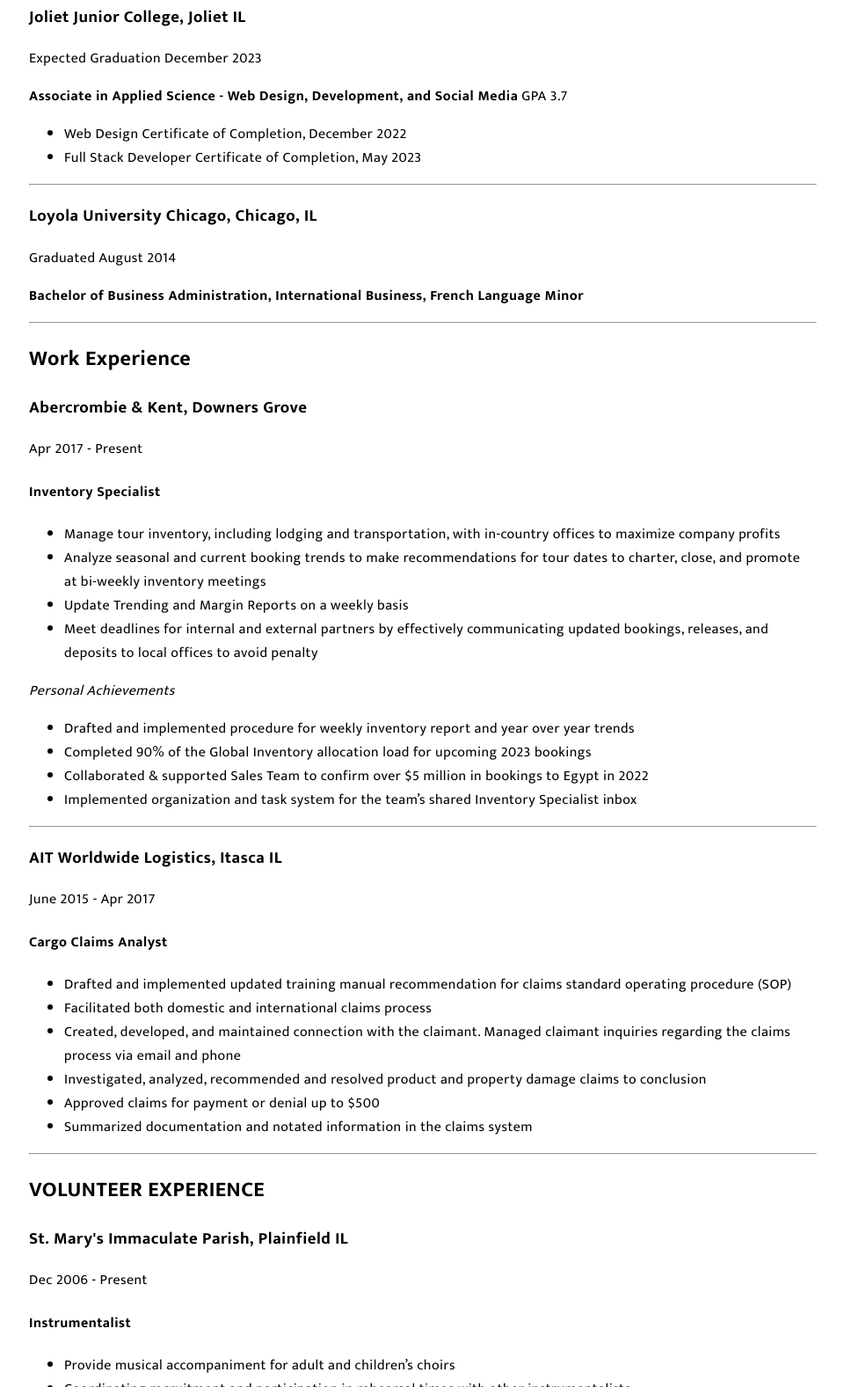
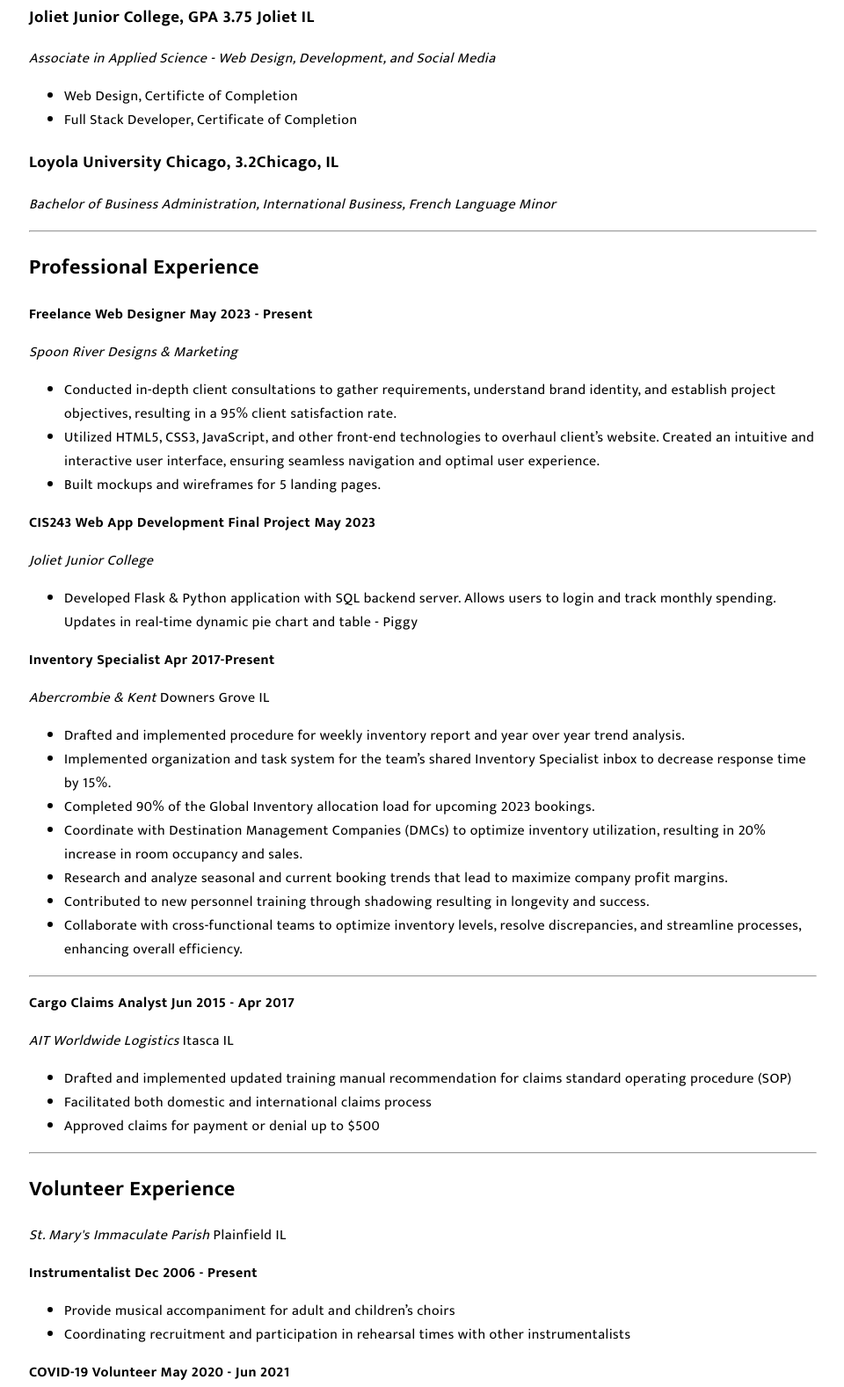
Before and after one commit to rbrantley0414/rbrantley0414.github.io, a plain HTML site: page resume.html in a window 1280 px wide. Shown: the part 379-1956 px from the top of the page at 88% size, without its empty margins (159-1119 px from the left). Drawn offline with nearby package versions, Linux system fonts and the light colour scheme.

Commit message:
Update resume.html

```diff
--- a/resume.html
+++ b/resume.html
@@ -12,6 +12,7 @@
         rel="stylesheet">
     <link rel="stylesheet" href="https://unicons.iconscout.com/release/v4.0.0/css/line.css">
     <link rel="stylesheet" href="style.css">
+    <!-- <link rel="stylesheet" href="style-dark.css"> -->
     <title>Resume | Rebecca Brantley</title>
     <link rel="icon" type="image/x-icon" href="media/brantley_favicon.png">
 </head>
@@ -49,72 +50,66 @@
             <a href="#contact">Contact</a>
         </nav>
         <h1>Resume</h1>
+        <!-- Reduce line height -->
     </section>
     <section class="content resume">
         <h2>Rebecca Brantley</h2>
         <p><a href="tel: +18152745197">815.274.5197</a> | <a
                 href="mailto: rbrantley0414@gmail.com">rbrantley0414@gmail.com</a> | Chicago, IL</p>
         <h2>EDUCATION</h2>
-        <h3>Joliet Junior College, Joliet IL</h3>
-        <p>Expected Graduation December 2023</p>
-        <p><strong>Associate in Applied Science - Web Design, Development, and Social Media</strong> GPA 3.7</p>
+        <h3>Joliet Junior College, GPA 3.75 <span>Joliet IL</span></h3>
+        <p><i>Associate in Applied Science - Web Design, Development, and Social Media</i></p>
+            <ul>
+                <li>Web Design, Certificte of Completion</li>
+                <li>Full Stack Developer, Certificate of Completion</li>
+            </ul>
+        <h3>Loyola University Chicago, 3.2<span>Chicago, IL</span></h3>
+        <p><i>Bachelor of Business Administration, International Business, French Language Minor</i></p>
+
+        <hr>
+        <h2>Professional Experience</h2>
+        <p><strong>Freelance Web Designer <span>May 2023 - Present</span></strong></p>
+        <p><i>Spoon River Designs & Marketing</i></p>
         <ul>
-            <li>Web Design Certificate of Completion, December 2022</li>
-            <li>Full Stack Developer Certificate of Completion, May 2023</li>
+            <li>Conducted in-depth client consultations to gather requirements, understand brand identity, and establish project objectives, resulting in a 95% client satisfaction rate.</li>
+            <li>Utilized HTML5, CSS3, JavaScript, and other front-end technologies to overhaul client’s website. Created an intuitive and interactive user interface, ensuring seamless navigation and optimal user experience.</li>
+            <li>Built mockups and wireframes for 5 landing pages.</li>
+        </ul>
+        <p><strong>CIS243 Web App Development Final Project <span>May 2023</span></strong></p>
+        <p><i>Joliet Junior College</i></p>
+        <ul>
+            <li>Developed Flask & Python application with SQL backend server. Allows users to login and track monthly spending. Updates in real-time dynamic pie chart and table - <a class="clickable-link" href="https://rbrantley0414.github.io/budget-app/" target="_blank">Piggy</a></li>
+        </ul>
+        <p><strong>Inventory Specialist <span>Apr 2017-Present</span></strong></p>
+        <p><i>Abercrombie & Kent</i> <span>Downers Grove IL</span></p>
+        <ul>
+            <li>Drafted and implemented procedure for weekly inventory report and year over year trend analysis.</li>
+            <li>Implemented organization and task system for the team’s shared Inventory Specialist inbox to decrease response time by 15%.</li>
+            <li>Completed 90% of the Global Inventory allocation load for upcoming 2023 bookings.</li>
+            <li>Coordinate with Destination Management Companies (DMCs) to optimize inventory utilization, resulting in 20% increase in room occupancy and sales.</li>
+            <li>Research and analyze seasonal and current booking trends that lead to maximize company profit margins.</li>
+            <li>Contributed to new personnel training through shadowing resulting in longevity and success.</li>
+            <li>Collaborate with cross-functional teams to optimize inventory levels, resolve discrepancies, and streamline processes, enhancing overall efficiency.</li>
         </ul>
         <hr>
-        <h3>Loyola University Chicago, Chicago, IL</h3>
-        <p>Graduated August 2014</p>
-        <p><strong>Bachelor of Business Administration, International Business, French Language Minor</strong></p>
-        <hr>
-        <h2>Work Experience</h2>
-        <h3>Abercrombie & Kent, Downers Grove</h3>
-        <p>Apr 2017 - Present</p>
-        <h4>Inventory Specialist</h4>
-        <ul>
-            <li>Manage tour inventory, including lodging and transportation, with in-country offices to maximize company
-                profits</li>
-            <li>Analyze seasonal and current booking trends to make recommendations for tour dates to charter, close,
-                and
-                promote at bi-weekly inventory meetings</li>
-            <li>Update Trending and Margin Reports on a weekly basis</li>
-            <li>Meet deadlines for internal and external partners by effectively communicating updated bookings,
-                releases,
-                and deposits to local offices to avoid penalty</li>
-        </ul>
-        <p><em>Personal Achievements</em></p>
-        <ul>
-            <li>Drafted and implemented procedure for weekly inventory report and year over year trends</li>
-            <li>Completed 90% of the Global Inventory allocation load for upcoming 2023 bookings</li>
-            <li>Collaborated & supported Sales Team to confirm over $5 million in bookings to Egypt in 2022</li>
-            <li>Implemented organization and task system for the team’s shared Inventory Specialist inbox</li>
-        </ul>
-        <hr>
-        <h3>AIT Worldwide Logistics, Itasca IL</h3>
-        <p>June 2015 - Apr 2017</p>
-        <h4>Cargo Claims Analyst</h4>
+        <p><strong>Cargo Claims Analyst <span>Jun 2015 - Apr 2017</span></strong></p>
+        <p><i>AIT Worldwide Logistics </i> <span>Itasca IL</span></p>
         <ul>
             <li>Drafted and implemented updated training manual recommendation for claims standard operating procedure (SOP)</li>
             <li>Facilitated both domestic and international claims process</li>
-            <li>Created, developed, and maintained connection with the claimant. Managed claimant inquiries regarding
-                the
-                claims process via email and phone</li>
-            <li>Investigated, analyzed, recommended and resolved product and property damage claims to conclusion</li>
             <li>Approved claims for payment or denial up to $500</li>
-            <li>Summarized documentation and notated information in the claims system</li>
         </ul>
         <hr>
-        <h2>VOLUNTEER EXPERIENCE</h2>
-        <h3>St. Mary's Immaculate Parish, Plainfield IL</h3>
-        <p>Dec 2006 - Present</p>
-        <h4>Instrumentalist</h4>
+        <h2>Volunteer Experience</h2>
+        <p><i>St. Mary's Immaculate Parish</i> <span>Plainfield IL</span></p>
+        <p><strong>Instrumentalist <span>Dec 2006 - Present</span></strong></p>
         <ul>
             <li>Provide musical accompaniment for adult and children’s choirs
             </li>
             <li>Coordinating recruitment and participation in rehearsal times with other instrumentalists</li>
             </li>
         </ul>
-        <h4>COVID-19 Volunteer</h4>
+        <p><strong>COVID-19 Volunteer <span>May 2020 - Jun 2021</span></strong></p>
         <ul>
             <li>Provided support during the return gathering for weekly services, adhering to CDC guidelines</li>
         </ul>
```
